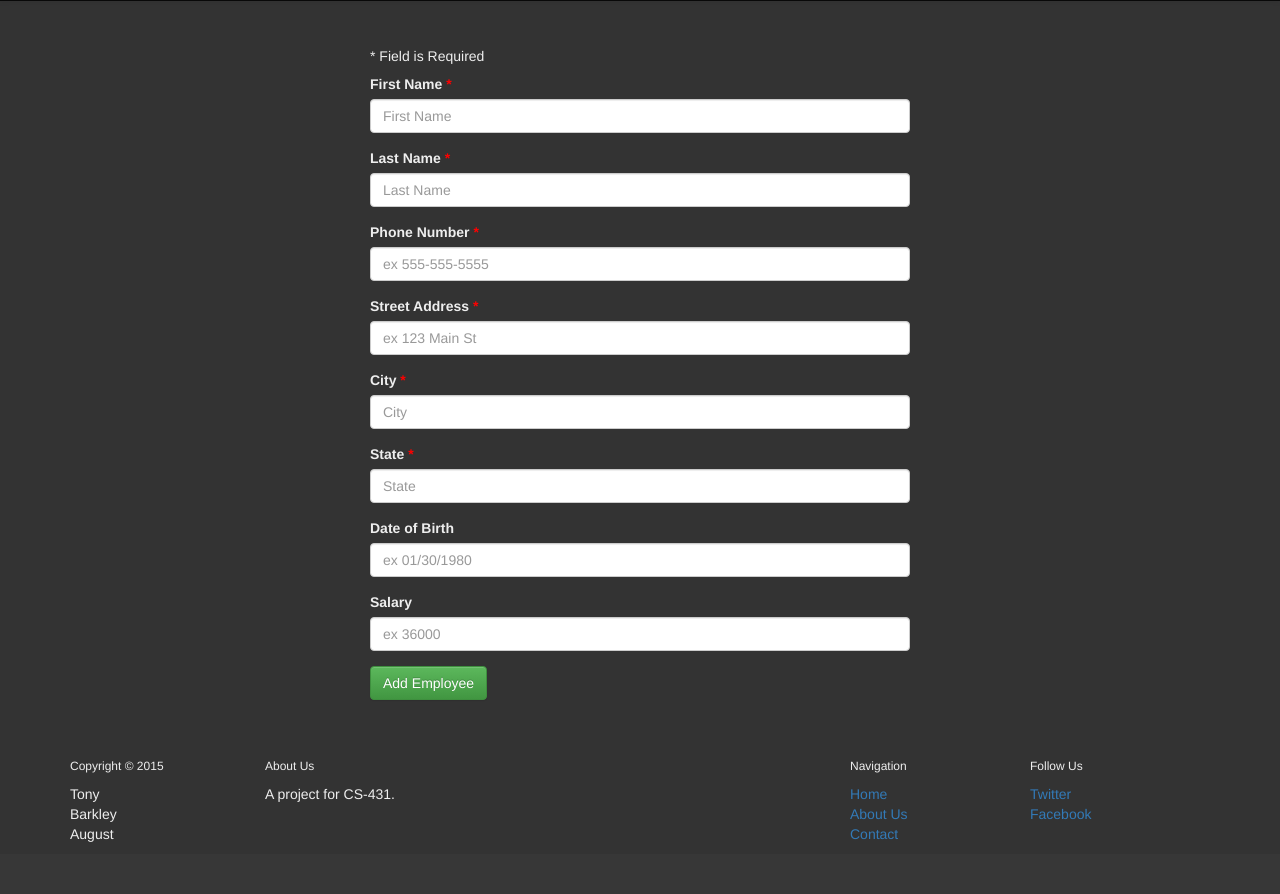
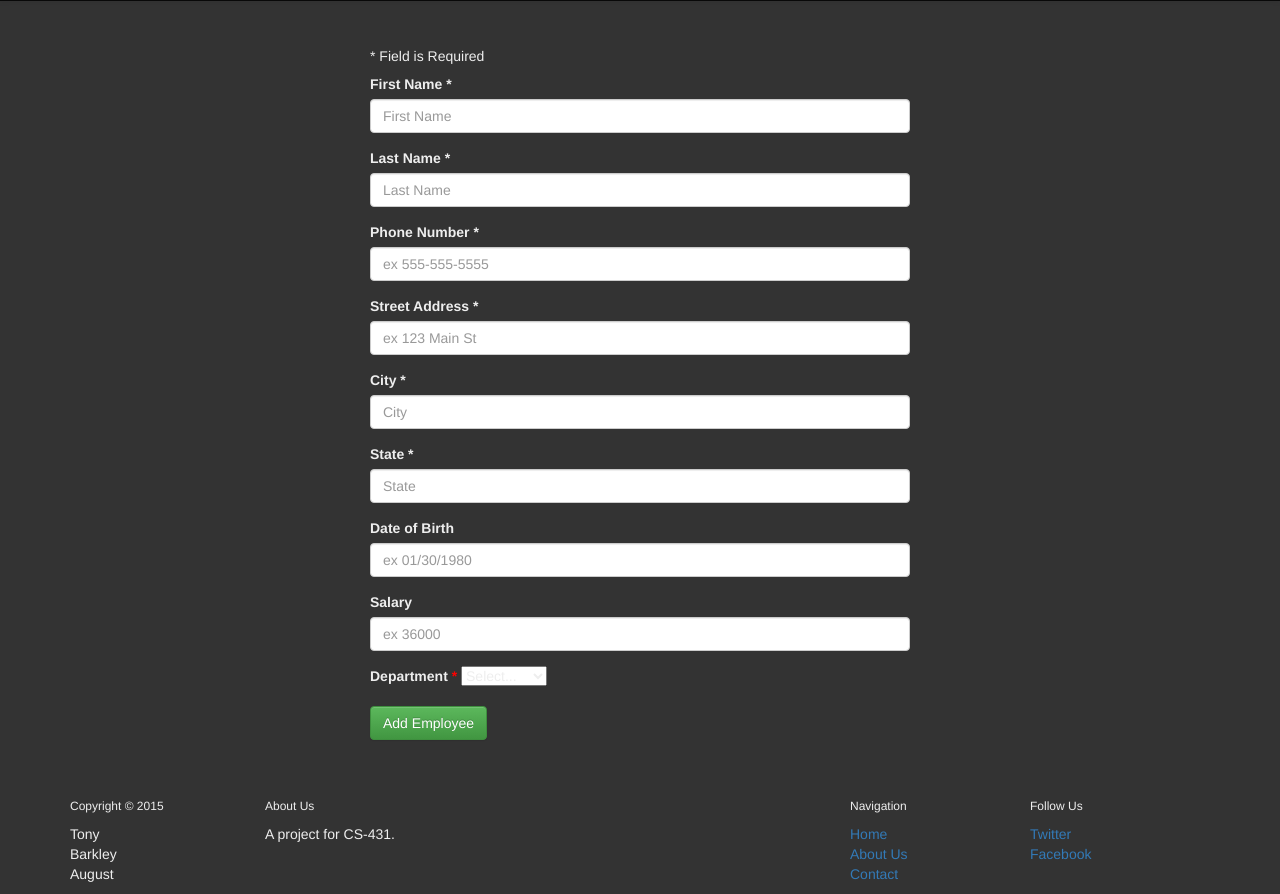
Before and after one commit to dnlzz/CS-431-Project, a PHP site: page /addEmp.php in a window 1280 px wide. Shown: the part 50-944 px from the top of the page. Before the commit the page ends 892 px from the top, so only its background shows below. Run offline with PHP 8.4, Linux system fonts and the light colour scheme; some libraries are stand-ins or nearby versions.

Commit message:
add employee working - add produce up next

```diff
--- a/addEmp.php
+++ b/addEmp.php
@@ -19,8 +19,8 @@
 
 	<?php
 			// define variables and set to empty values
-			$firstNameErr = $lastNameErr = $phNumErr = $streetErr = $cityErr = $stateErr = $dobErr = $salaryErr = "";
-			$firstName = $lastName = $phNum = $street = $city = $state = $dob = $salary = "";
+			$firstNameErr = $lastNameErr = $phNumErr = $streetErr = $cityErr = $stateErr = $dobErr = $salaryErr = $departmentErr = "";
+			$firstName = $lastName = $phNum = $street = $city = $state = $dob = $salary = $department = "";
 			$success = "";
 
 			if ($_SERVER["REQUEST_METHOD"] == "POST") {
@@ -95,13 +95,21 @@
 			    	$salary = test_input($_POST["salary"]);
 			    }
 
+
+			    if (empty($_POST["department"])) {
+			    	$departmentErr = "Department is required";
+			   	} else {
+			    	$department = test_input($_POST["department"]);
+		   		}
+
+
 			    if ( (!empty($_POST["firstName"])) and (!empty($_POST["lastName"])) and (!empty($_POST["phNum"])) and (!empty($_POST["address"]))
-			    		and (!empty($_POST["city"])) and (!empty($_POST["state"])) )
+			    		and (!empty($_POST["city"])) and (!empty($_POST["state"])) and (!empty($_POST["department"])) )
 			    {
-			    	$sql = "INSERT INTO Employee (Employee_first_name, Employee_last_name, Employee_salary, Employee_date_of_birth, Employee_phone, Employee_street_name, Employee_city, Employee_state) VALUES ('$firstName', '$lastName', '$salary', '$dob', '$phNum', '$street', '$city', '$state')";
-			    	if ( $result = mysql_query($sql) ) {
+			    	$sql = "INSERT INTO EMPLOYEE (Employee_first_name, Employee_last_name, Employee_salary, Employee_date_of_birth, Employee_phone, Employee_street_name, Employee_city, Employee_state, Department_ID) VALUES ('$firstName', '$lastName', '$salary', '$dob', '$phNum', '$street', '$city', '$state', 2);";
+
+			    	if ( mysql_query($sql) ) {
 			    		$success = "Employee added!";
-			    		echo $success;
 			    	} else {
 			    		echo "ERROR ADDING EMPLOYEE";
 		    		}
@@ -125,33 +133,33 @@
 
 		<form method="post" action="<?php echo htmlspecialchars($_SERVER["PHP_SELF"]);?>">
 		  <div class="form-group">
-	    	<label for="firstName">First Name  <span class="error">* <?php echo $firstNameErr;?></span></label>
+	    	<label for="firstName">First Name  * <span class="error"><?php echo $firstNameErr;?></span></label>
 	    	<input type="text" class="form-control" name="firstName" placeholder="First Name">
 
 		  </div>
 
 		  <div class="form-group">
-	    	<label for="lastName">Last Name  <span class="error">* <?php echo $lastNameErr;?></span></label>
+	    	<label for="lastName">Last Name  * <span class="error"><?php echo $lastNameErr;?></span></label>
 	    	<input type="text" class="form-control" name="lastName" placeholder="Last Name">
 		  </div>
 
   		  <div class="form-group">
-	    	<label for="phNum">Phone Number  <span class="error">* <?php echo $phNumErr;?></span></label>
+	    	<label for="phNum">Phone Number  * <span class="error"><?php echo $phNumErr;?></span></label>
 	    	<input type="text" class="form-control" name="phNum" placeholder="ex 555-555-5555">
 		  </div>
 
   		  <div class="form-group">
-	    	<label for="address">Street Address  <span class="error">* <?php echo $streetErr;?></span></label>
+	    	<label for="address">Street Address  * <span class="error"><?php echo $streetErr;?></span></label>
 	    	<input type="text" class="form-control" name="address" placeholder="ex 123 Main St">
 		  </div>
 
 		  <div class="form-group">
-	    	<label for="city">City  <span class="error">* <?php echo $cityErr;?></span></label>
+	    	<label for="city">City  * <span class="error"><?php echo $cityErr;?></span></label>
 	    	<input type="text" class="form-control" name="city" placeholder="City">
 		  </div>
 
 		  <div class="form-group">
-	    	<label for="state">State  <span class="error">* <?php echo $stateErr;?></span></label>
+	    	<label for="state">State  * <span class="error"><?php echo $stateErr;?></span></label>
 	    	<input type="text" class="form-control" name="state" placeholder="State">
 		  </div>
 
@@ -165,6 +173,20 @@
 	    	<input type="text" class="form-control" name="salary" placeholder="ex 36000">
 		  </div>
 
+		  <div class="form-group">
+	    	<label for="department">Department  <span class="error">* <?php echo $departmentErr;?></span></label>
+				<select name="department">
+					<option value="">Select...</option>
+				    <option value="1">Produce</option>
+				    <option value="2">Meat</option>
+				    <option value="3">Seafood</option>
+				    <option value="4">Bakery</option>
+				    <option value="5">Deli</option>
+				    <option value="6">Pharmacy</option>
+				    <option value="7">Specialty</option>
+				    <option value="8">Frozen</option>
+			  	</select>
+		  </div>
 
 
 		  <button type="submit" class="btn btn-success" name="submit">Add Employee</button>
```
